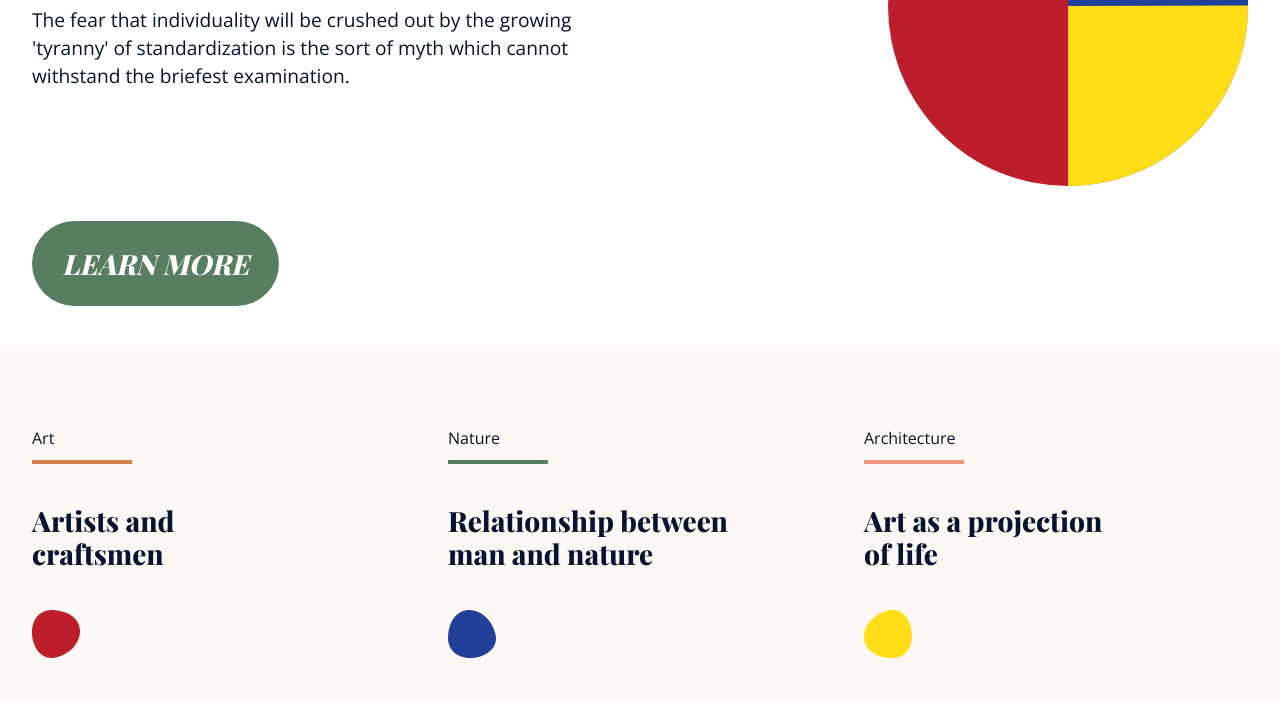
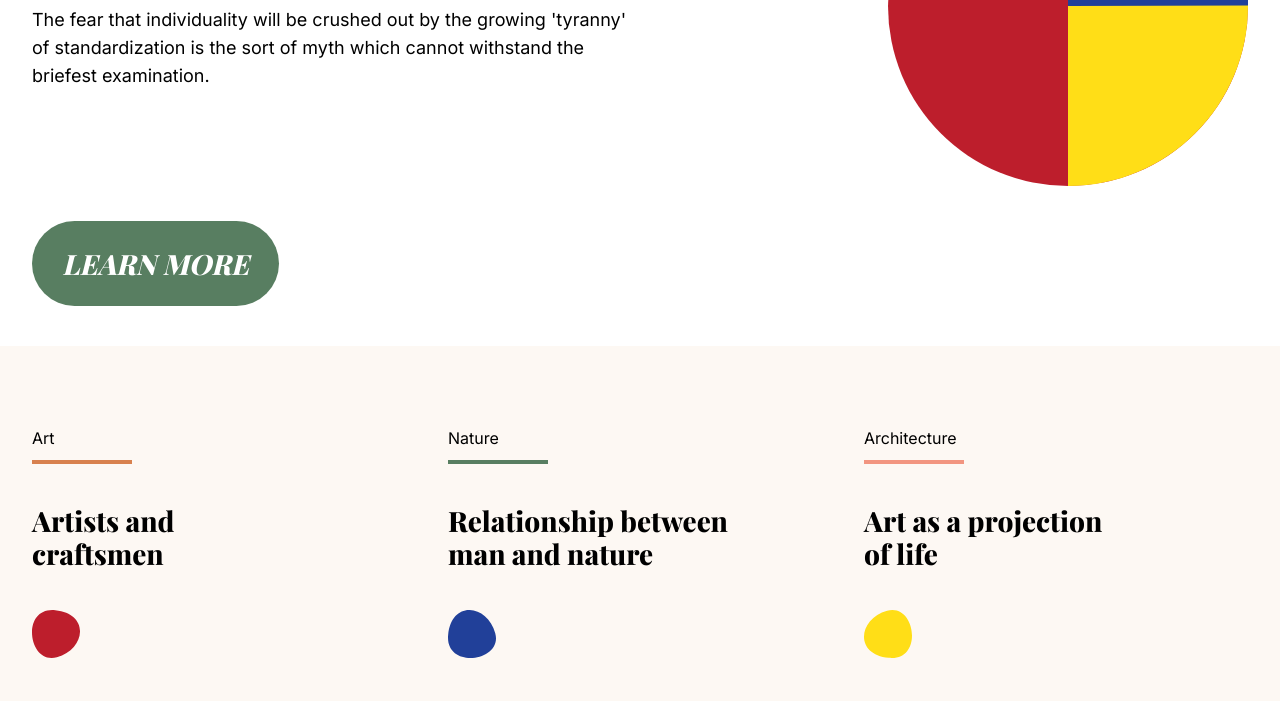
Before and after one commit to TijanaGrbo/experiment, a website: page index.html in a window 1280 px wide. Shown: the part 334-1035 px from the top of the page. Drawn offline with nearby package versions, Linux system fonts and the light colour scheme; files that its build step writes are made by us from their sources.

Commit message:
Replace Open Sans with Inter

```diff
--- a/sass/base/_typography.scss
+++ b/sass/base/_typography.scss
@@ -1,5 +1,5 @@
 // Open Sans Google pack
-@import url('https://fonts.googleapis.com/css?family=Open+Sans:300,400,500,600,700&display=swap');
+@import url('https://fonts.googleapis.com/css?family=Inter:300,400,500,600,700&display=swap');
 
 // Playfair Display Google pack
 @import url('https://fonts.googleapis.com/css2?family=Playfair+Display:wght@400;800&display=swap');
@@ -10,10 +10,10 @@ html {
 }
 
 body {
-  font-family: 'Open Sans', sans-serif;
+  font-family: 'Inter', sans-serif;
   font-weight: 400;
   line-height: 1.5rem;
-  color: $exp-default-text;
+  color: $exp-black;
 }
 
 h1, h2, h3, h4, h5, h6 {
@@ -55,15 +55,13 @@ h3.heading-tertiary {
 
 p {
   &.subheader {
-    font-size: 1.2rem;
+    font-size: 1.125rem;
     line-height: 1.75rem;
     max-width: 75%;
-    font-family: 'Open Sans', sans-serif;
+    font-family: 'Inter', sans-serif;
     font-weight: normal;
 
     @include respond(XS) {
-      font-size: 1.125rem;
-      line-height: 1.5rem;
       max-width: 100%;
     }
   }
```
